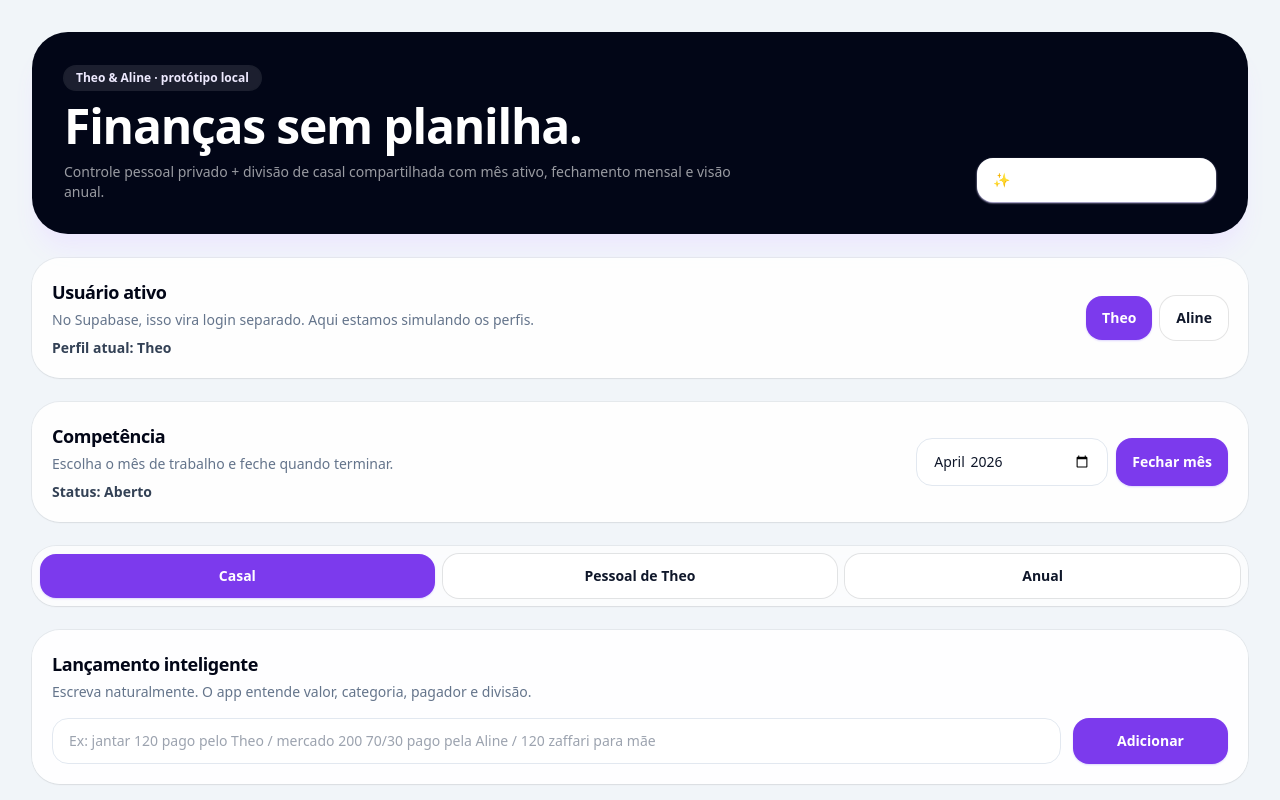
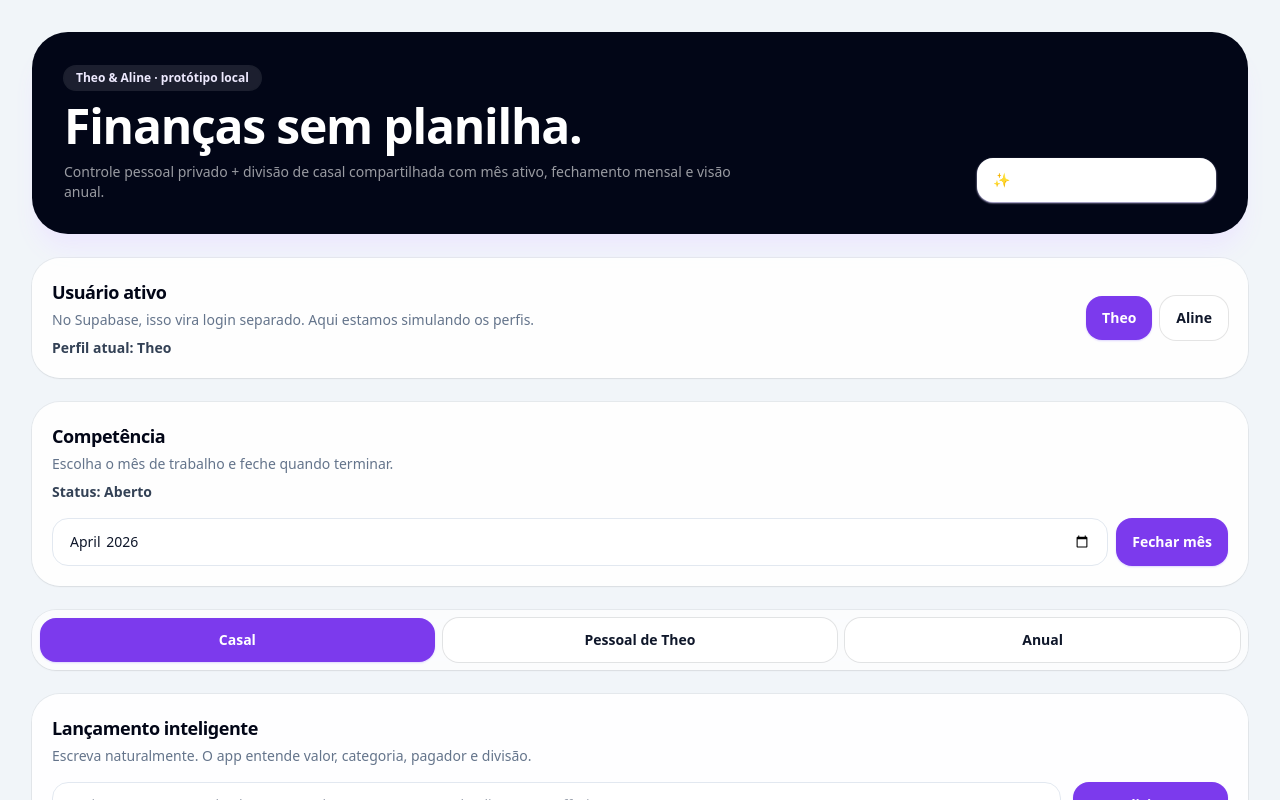
Before and after one commit to theofsoria/financas-app, a React (Vite) app: page / in a window 1280 px wide. Shown: the top 800 px of the page. Built offline with nearby package versions, Linux system fonts and the light colour scheme.

Commit message:
ajustando competencia no mobile

```diff
--- a/src/App.jsx
+++ b/src/App.jsx
@@ -501,14 +501,31 @@ export default function ControleFinanceiroApp() {
         </Card>
 
         <Card>
-          <div className="flex flex-col gap-4 md:flex-row md:items-center md:justify-between">
+  <div className="space-y-4">
     <div>
       <SectionTitle title="Competência" subtitle="Escolha o mês de trabalho e feche quando terminar." />
-              <p className="mt-2 text-sm font-bold text-slate-700">Status: {currentMonthIsClosed ? "Fechado" : "Aberto"}</p>
+      <p className="mt-2 text-sm font-bold text-slate-700">
+        Status: {currentMonthIsClosed ? "Fechado" : "Aberto"}
+      </p>
     </div>
-            <div className="flex w-full flex-col gap-2 sm:w-auto sm:flex-row">
-              <Input type="month" value={activeMonth} onChange={(e) => syncFormMonth(e.target.value)} className="w-full sm:w-48" />
-              {currentMonthIsClosed ? <Button type="button" variant="secondary" onClick={reopenMonth}>Reabrir mês</Button> : <Button type="button" onClick={closeMonth}>Fechar mês</Button>}
+
+    <div className="grid grid-cols-1 gap-2 sm:grid-cols-[1fr_auto]">
+      <Input
+        type="month"
+        value={activeMonth}
+        onChange={(e) => syncFormMonth(e.target.value)}
+        className="w-full min-w-0"
+      />
+
+      {currentMonthIsClosed ? (
+        <Button type="button" variant="secondary" onClick={reopenMonth} className="w-full sm:w-auto">
+          Reabrir mês
+        </Button>
+      ) : (
+        <Button type="button" onClick={closeMonth} className="w-full sm:w-auto">
+          Fechar mês
+        </Button>
+      )}
     </div>
   </div>
 </Card>
```
Lines whose indentation alone changed are shown as unchanged.
